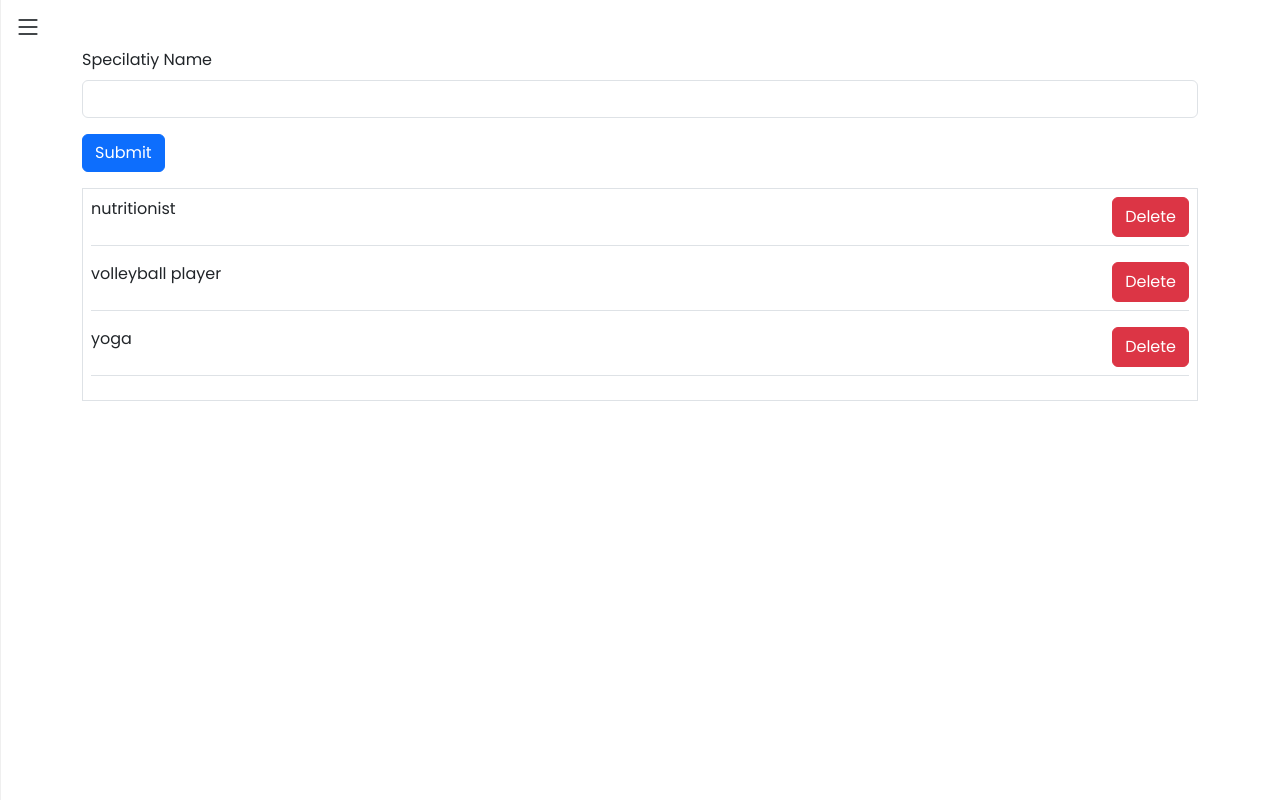
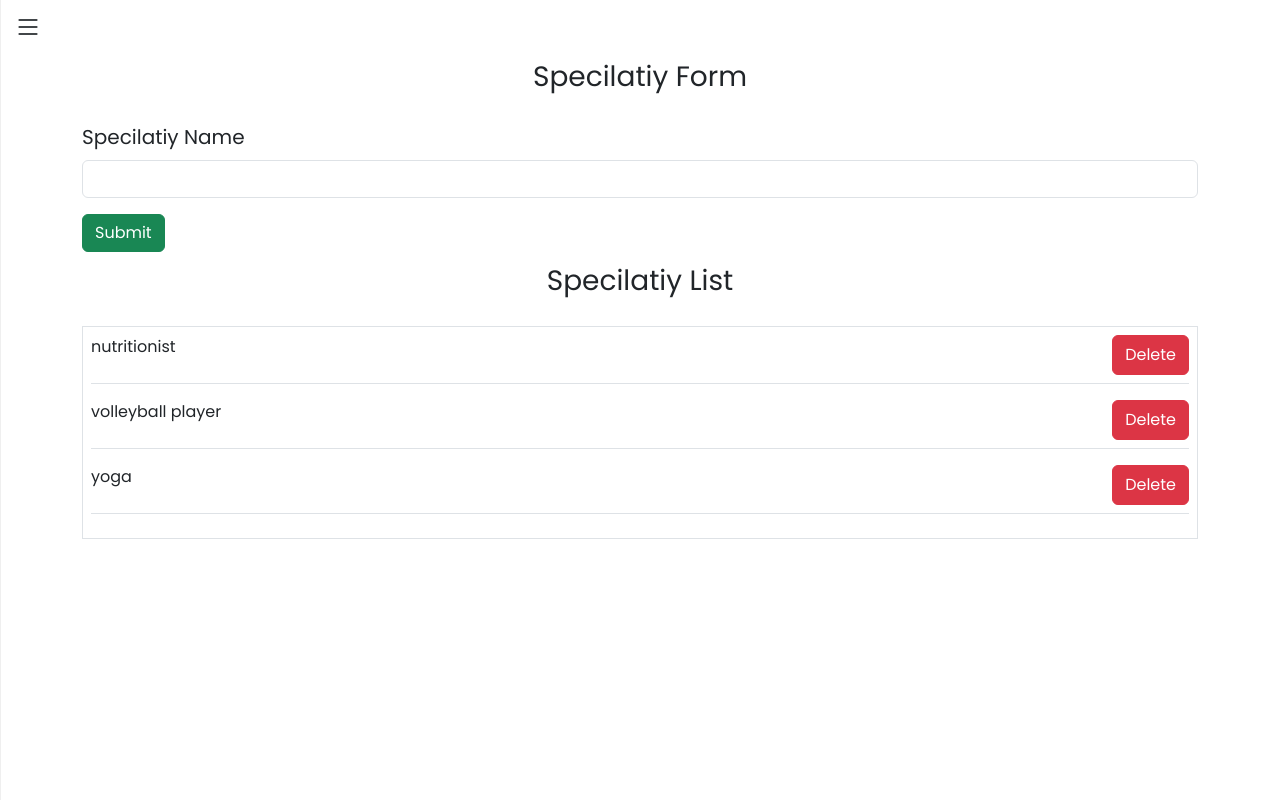
Before and after one commit to killy10o10/FitMeUp, a React (Create React App) app: page /specilatiy in a window 1280 px wide. Built offline with nearby package versions, Linux system fonts and the light colour scheme.

Commit message:
Add heading and fix error

```diff
--- a/src/components/Specilatiy.js
+++ b/src/components/Specilatiy.js
@@ -3,13 +3,15 @@ import React from 'react';
 
 const Specilatiy = ({ specilatiy }) => (
   <div className="container pt-5">
+    <p className="text-center fs-3 p-2">Specilatiy Form</p>
     <form>
       <div className="mb-3">
-        <label htmlFor="specilatiyName" className="form-label">Specilatiy Name</label>
+        <label htmlFor="specilatiyName" className="form-label fs-5">Specilatiy Name</label>
         <input type="text" className="form-control" id="specilatiyName" />
       </div>
-      <button type="submit" className="btn btn-primary">Submit</button>
+      <button type="submit" className="btn btn-success">Submit</button>
     </form>
+    <p className="text-center fs-3 p-2">Specilatiy List</p>
     <div className="border p-2 mt-3">
       {specilatiy.map((el) => (
         <div key={el.id} className="d-flex justify-content-between mb-3 border-bottom pb-2">
--- a/src/components/Trainer.js
+++ b/src/components/Trainer.js
@@ -28,7 +28,7 @@ const Trainer = ({ trainers, users }) => {
           <label htmlFor="bio" className="form-label">Bio</label>
           <input type="text" className="form-control" id="bio" />
         </div>
-        <button type="submit" className="btn btn-primary">Submit</button>
+        <button type="submit" className="btn btn-success">Submit</button>
       </form>
       <p className="text-center p-3 fs-3"> Trainer List</p>
       <div className="border p-2 mt-3">
```
